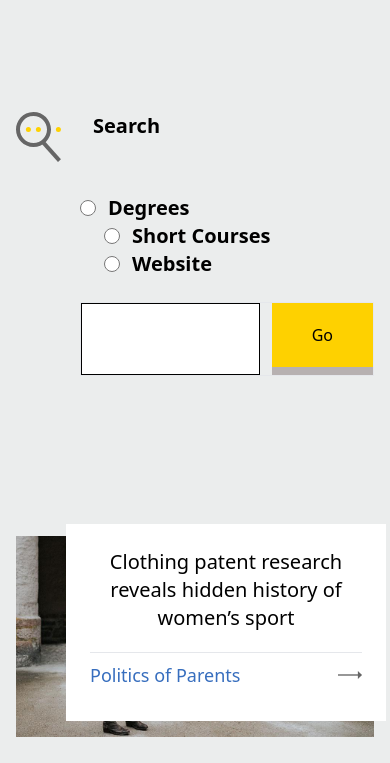
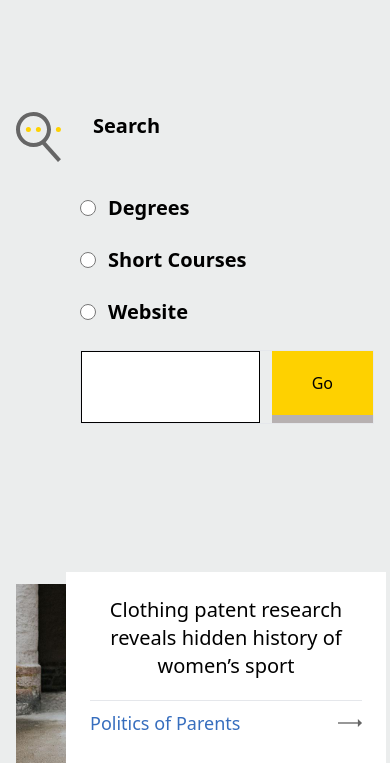
Before and after one commit to gasangw/Clone-challenge, a website built with Vite: page index.html in a window 390 px wide. Shown: the top 763 px of the page. Built offline with nearby package versions, Linux system fonts and the light colour scheme.

Commit message:
Improve responsiveness of the search section

```diff
--- a/index.html
+++ b/index.html
@@ -16,7 +16,7 @@
                    <img src="Images/search.svg" alt="search-icon" />
                    <p class="font-bold text-xl font-sans">Search</p>
                 </div>
-                <div class="flex space-x-6 flex-wrap font-sans pl-16">
+                <div class="flex gap-6 flex-col md:flex-row font-sans pl-16">
                    <div class="flex gap-3">
                       <input type="radio" class="w-4"/>
                       <label class="text-xl font-semibold">Degrees</label>
```
